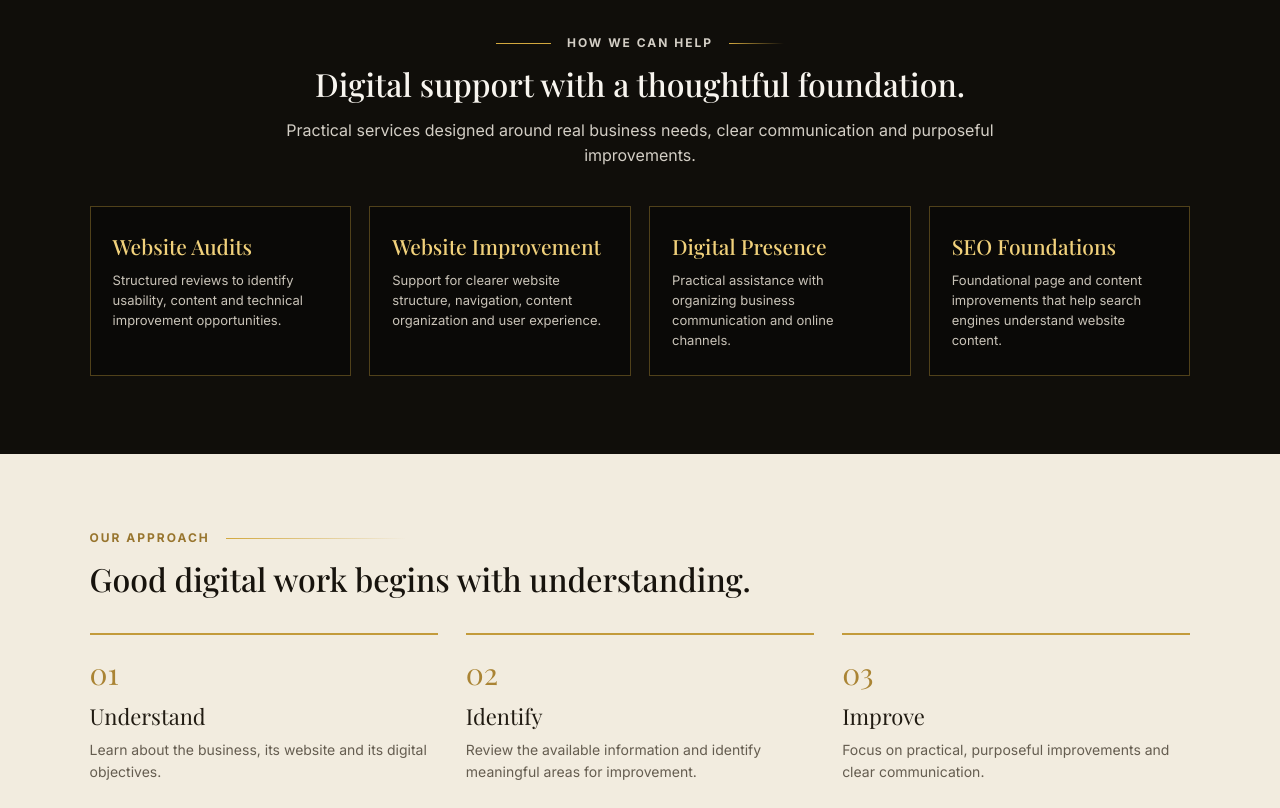
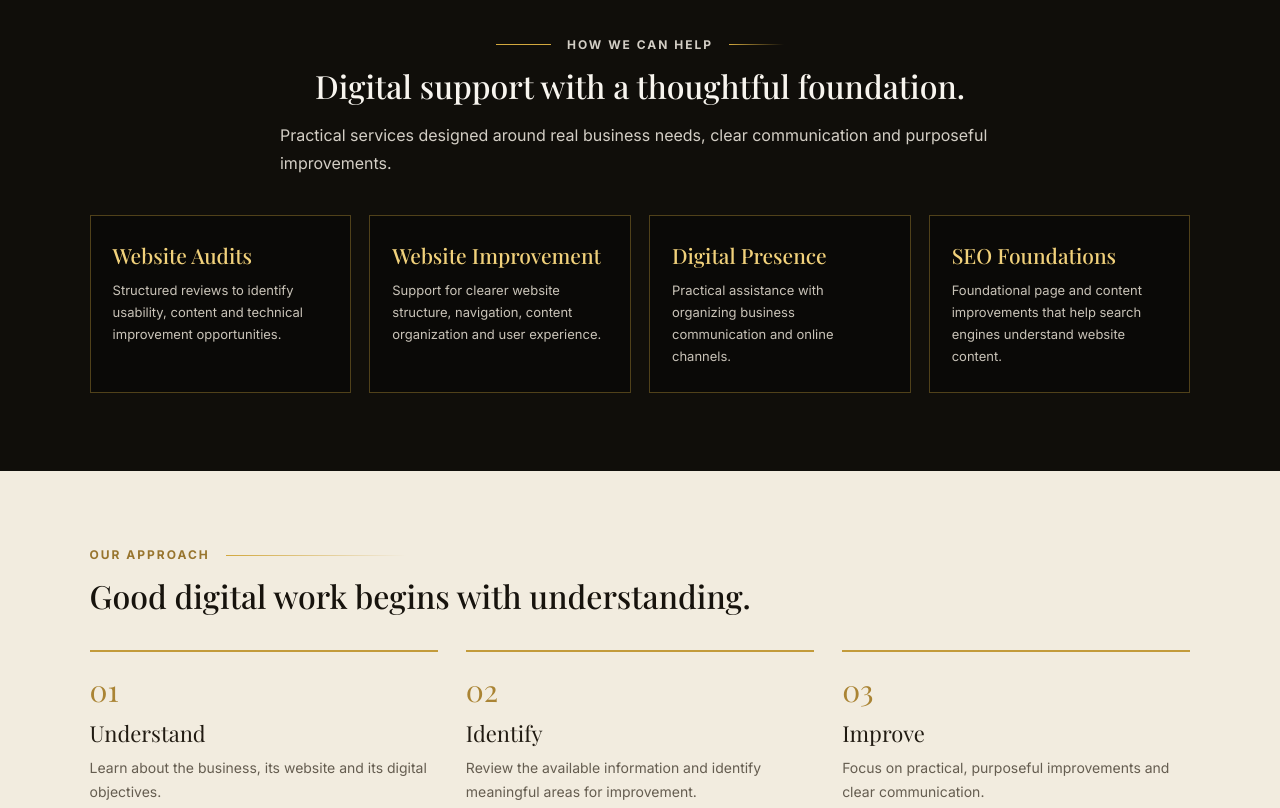
Before and after one commit to mhcreativestudio/mhcreativestudio.github.io, a plain HTML site: page index.html in a window 1280 px wide. Shown: the part 1480-2288 px from the top of the page. Drawn offline with nearby package versions, Linux system fonts and the light colour scheme.

Commit message:
Update index.html

```diff
--- a/index.html
+++ b/index.html
@@ -14,6 +14,7 @@
 *{box-sizing:border-box;margin:0;padding:0}
 html{scroll-behavior:smooth;scroll-padding-top:84px}
 body{background:var(--black);color:var(--white);font-family:var(--sans);line-height:1.55}
+p{text-align:left}
 a{text-decoration:none}
 .container{width:min(1380px,86%);margin:auto}
 header{height:82px;background:#080706;border-bottom:1px solid rgba(210,168,62,.55);position:sticky;top:0;z-index:50}
@@ -67,11 +68,11 @@ h2{font:500 clamp(27px,2.5vw,39px)/1.2 var(--serif);color:#f8f5ef}
 .more-head .label{justify-content:center}
 .more-head .label:before{content:"";height:1px;width:55px;background:var(--gold)}
 .more-head .label:after{max-width:55px}
-.more-head p{color:var(--muted);margin-top:15px}
+.more-head p{color:var(--muted);margin-top:15px;line-height:1.75}
 .cards{display:grid;grid-template-columns:repeat(4,1fr);gap:18px}
 .card{padding:25px 22px;border:1px solid rgba(210,168,62,.35);background:#0a0907}
 .card h3{font:500 21px var(--serif);color:var(--gold2);margin-bottom:10px}
-.card p{font-size:13px;color:#c9c3b8}
+.card p{font-size:13px;color:#c9c3b8;line-height:1.7}
 .approach{padding:75px 0;background:#f2ecdf;color:#211b12}
 .approach .label{color:#98752e}
 .approach h2{color:#17130d}
@@ -79,11 +80,11 @@ h2{font:500 clamp(27px,2.5vw,39px)/1.2 var(--serif);color:#f8f5ef}
 .step{border-top:2px solid #c39b3b;padding-top:18px}
 .step b{font:30px var(--serif);color:#aa8434}
 .step h3{font:22px var(--serif);margin:8px 0}
-.step p{font-size:14px;color:#655d50}
+.step p{font-size:14px;color:#655d50;line-height:1.75}
 .contact{padding:75px 20px;background:radial-gradient(ellipse at center,#241a0b,#080706 70%)}
 .contact-intro{text-align:center}
 .contact h2{color:var(--gold2);margin-bottom:14px}
-.contact-intro>p:not(.label){max-width:620px;margin:0 auto 32px;color:#d1cabe}
+.contact-intro>p:not(.label){max-width:620px;margin:0 auto 32px;color:#d1cabe;line-height:1.75}
 .contact-form{max-width:760px;margin:0 auto;text-align:left;padding:30px;border:1px solid rgba(210,168,62,.45);border-radius:8px;background:rgba(5,5,4,.72);display:grid;grid-template-columns:1fr 1fr;gap:18px}
 .form-field{display:flex;flex-direction:column;gap:7px}
 .form-field.full{grid-column:1/-1}
```
